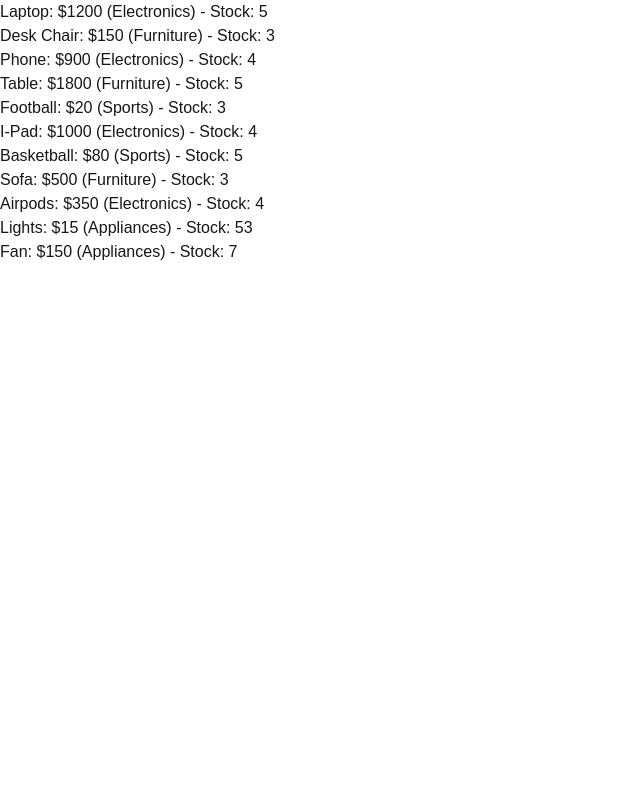
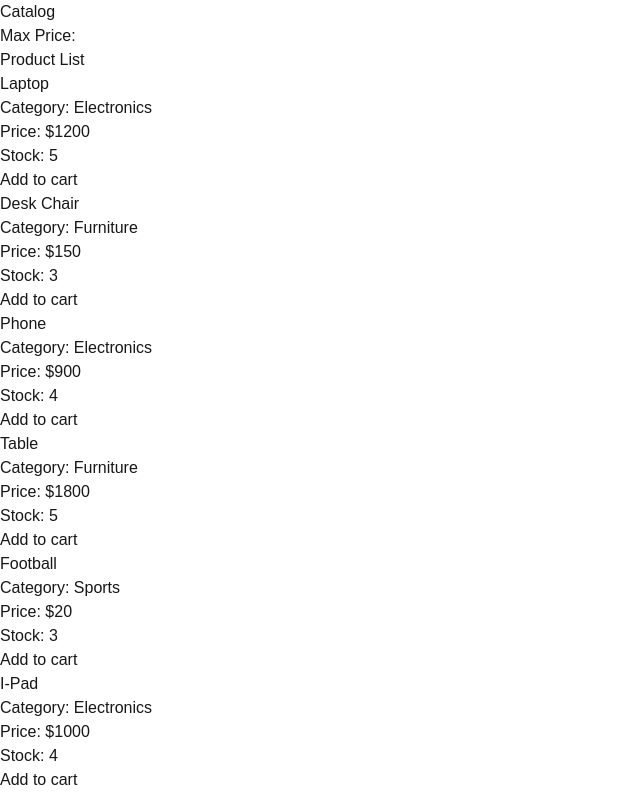
Before and after one commit to JustinWong1229/mini-storefront, a Next.js app: page / in a window 1280 px wide. Shown: the top 795 px of the page, without its empty margins (0-640 px from the left). Built offline with nearby package versions, Linux system fonts and the light colour scheme.

Commit message:
Made chanages to my catalog.jsx file, so that it becomes the parent function to the other two functions.

```diff
--- a/src/app/components/Catalog.jsx
+++ b/src/app/components/Catalog.jsx
@@ -1,20 +1,27 @@
 'use client';
 import { useEffect, useState } from 'react';
 import PriceFilter from './PriceFilter';
+import ProductList from './ProductList';
 
 export default function SalesDashboard() {
-    const [sales, setSales] = useState([])
+    const [sales, setSales] = useState([]);
+    const [filters, setFilters] = useState({price:'', category:''});
+    const update = (k, v) => setFilters(prev => ({...prev, [k]: v}));
+
     useEffect(() => {
         fetch('/api/products')
         .then(r => r.json())
         .then(setSales)
         .catch(console.error);
     }, []);
+    function addCart (product) {
+        console.log("Add to cart:", product);
+    }
     return (
-        <ul>
-            {sales.map(s => (
-                <li key={s.id}>{s.name}: ${s.price} ({s.category}) - Stock: {s.stock}</li>
-            ))}
-        </ul>
-    );
+        <div>
+            <h2> Catalog</h2>
+            <PriceFilter value={filters.price} onChange={(v) => update('price', v)} />
+            <ProductList products={sales} addCart={addCart} />
+        </div>
+    )
 }
--- a/src/app/components/ProductCard.jsx
+++ b/src/app/components/ProductCard.jsx
@@ -1,7 +1,8 @@
 'use client';
 
 export default function ProductCard({ product, addCart}) {
-    const outOfStock = stock =0
+    const {name, price, category, stock} = product
+    const outOfStock = stock ===0
 
     return (
         <div>
--- a/src/app/components/ProductList.jsx
+++ b/src/app/components/ProductList.jsx
@@ -1,11 +1,12 @@
 'use client';
 import ProductCard from "./ProductCard"
 
-export default function ProductList ({ products, onAdd}) {
+export default function ProductList ({ products, addCart}) {
+    addCart
     return (
         <div>
             <p>Product List</p>
-            {products.map (p => (
+            {products.map((p) => (
                 <ProductCard key={p.id} product={p} addCart={addCart} />
             ))}
         </div>
```
